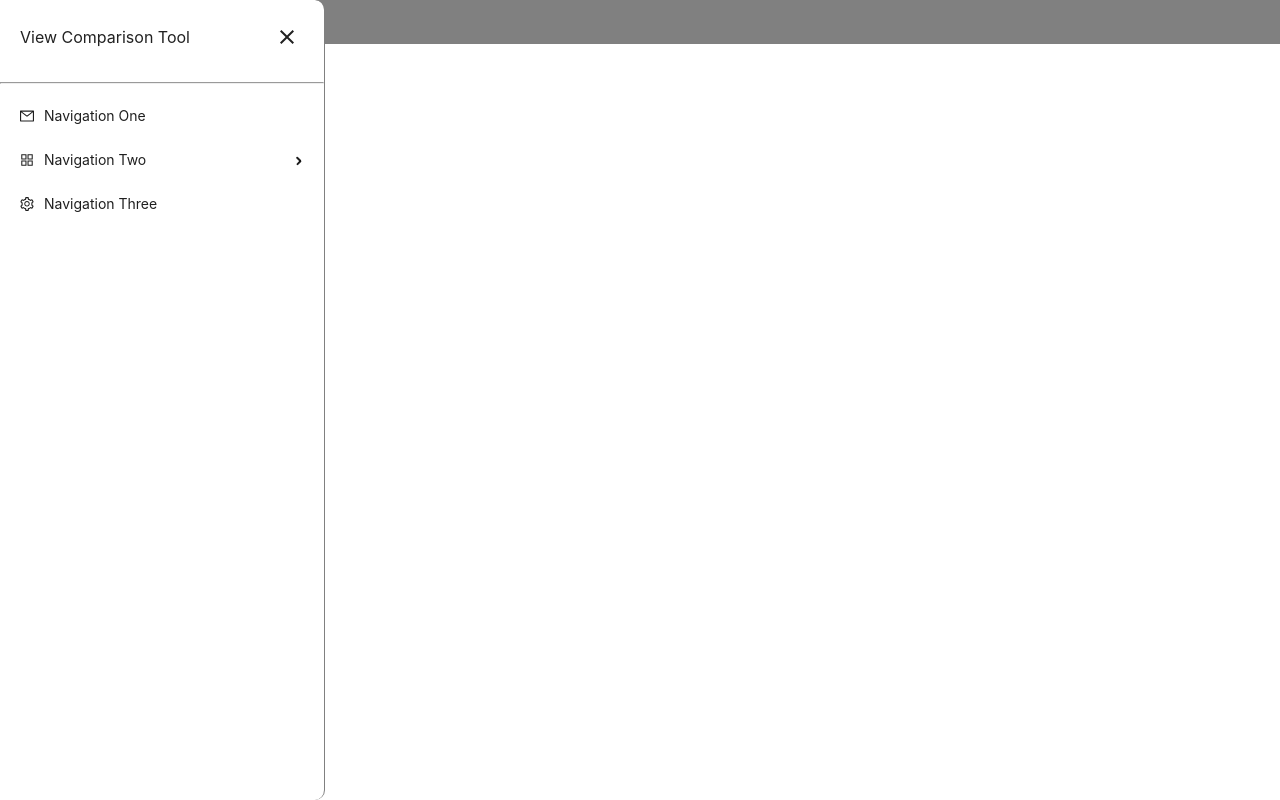
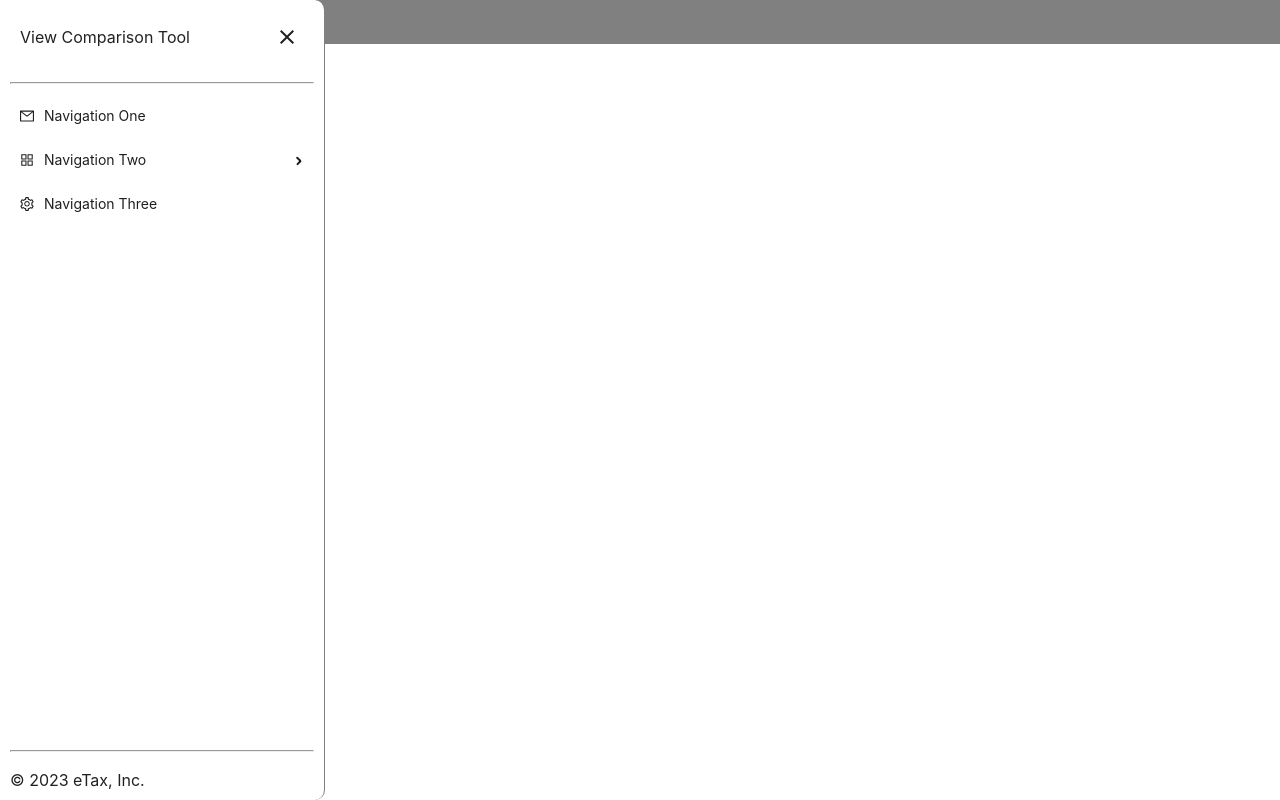
Before and after one commit to andres-etax/drawer_and_menu_combination, a React (Create React App) app: page /thedrawer in a window 1280 px wide. Both pictures are taken after a click on the icon 22 px from the left and 22 px from the top of the page. Built offline with nearby package versions, Linux system fonts and the light colour scheme.

Commit message:
rename drawer1.css file

```diff
--- a/src/components/NavigationMenu.js
+++ b/src/components/NavigationMenu.js
@@ -5,7 +5,6 @@ import {
   SettingOutlined,
 } from "@ant-design/icons";
 import { Menu } from "antd";
-import "../css/drawer1.css";
 import { Link } from "react-router-dom";
 
 function getItem(label, key, icon, children, type) {
--- a/src/components/TheDrawer.js
+++ b/src/components/TheDrawer.js
@@ -4,6 +4,7 @@ import Drawer from "@mui/material/Drawer";
 import NavigationMenu from "./NavigationMenu";
 import DensityMediumIcon from "@mui/icons-material/DensityMedium";
 import CloseIcon from "@mui/icons-material/Close";
+import "../css/drawer.css";
 
 export default function TheDrawer() {
   const [opened, setOpened] = useState(false);
@@ -16,8 +17,7 @@ export default function TheDrawer() {
         style={{
           display: "flex",
           backgroundColor: "gray",
-          padding: '5px'
-
+          padding: "5px",
         }}
       >
         <DensityMediumIcon id="densityMediumIcon" onClick={toggleDrawer} />
@@ -27,7 +27,6 @@ export default function TheDrawer() {
         style={{
           position: "relative",
           zIndex: index,
-
         }}
         open={opened}
         hideBackdrop={true}
@@ -36,25 +35,37 @@ export default function TheDrawer() {
           style={{
             position: "relative",
             zIndex: index + 1,
-            width: "fit-content"
+            width: "fit-content",
+            height: "100%",
+            display: "flex",
+            flexDirection: 'column',
+            justifyContent: "space-between",
           }}
           role="presentation"
         >
+          <div>
             <div
               style={{
                 display: "flex",
                 justifyContent: "space-between",
-              gap: '80px',
+                gap: "80px",
                 alignItems: "center",
-              padding: "20px"
+                padding: "20px",
               }}
             >
               <h1>View Comparison Tool</h1>
               <CloseIcon id="closeIcon" onClick={toggleDrawer} />
             </div>
-          <hr/>
+            <hr></hr>
             <NavigationMenu />
+          </div>
+          <div>
+            <hr></hr>
+            <div style={{padding: '10px'}}>
 
+            <p>© 2023 eTax, Inc.</p>
+            </div>
+          </div>
         </Box>
       </Drawer>
     </div>
--- a/src/css/drawer1.css
+++ b/src/css/drawer.css
@@ -1,3 +1,6 @@
+#navMenu {
+  border-inline-end: none;
+}
 #navMenu .ant-menu-item:hover {
   background-color: rgb(236, 236, 236);
 }
@@ -12,10 +15,6 @@
 
 #navMenu .ant-menu-item-only-child:hover {
   background-color: rgb(236, 236, 236);
-}
-
-#navMenu {
-  border-inline-end: none;
 }
 
 #densityMediumIcon {
@@ -45,14 +44,16 @@
 }
 
 #closeIcon:hover {
-  background-color: lightgray;
   background-color: rgb(236, 236, 236);
 }
 
-h1 {
+h1,
+p {
   all: unset;
 }
 
 hr {
   color: rgb(236, 236, 236);
+  margin-left: 10px;
+  margin-right: 10px;
 }
```
Also changed, not shown: src/css/App.css (deleted). Lines whose indentation alone changed are shown as unchanged.
